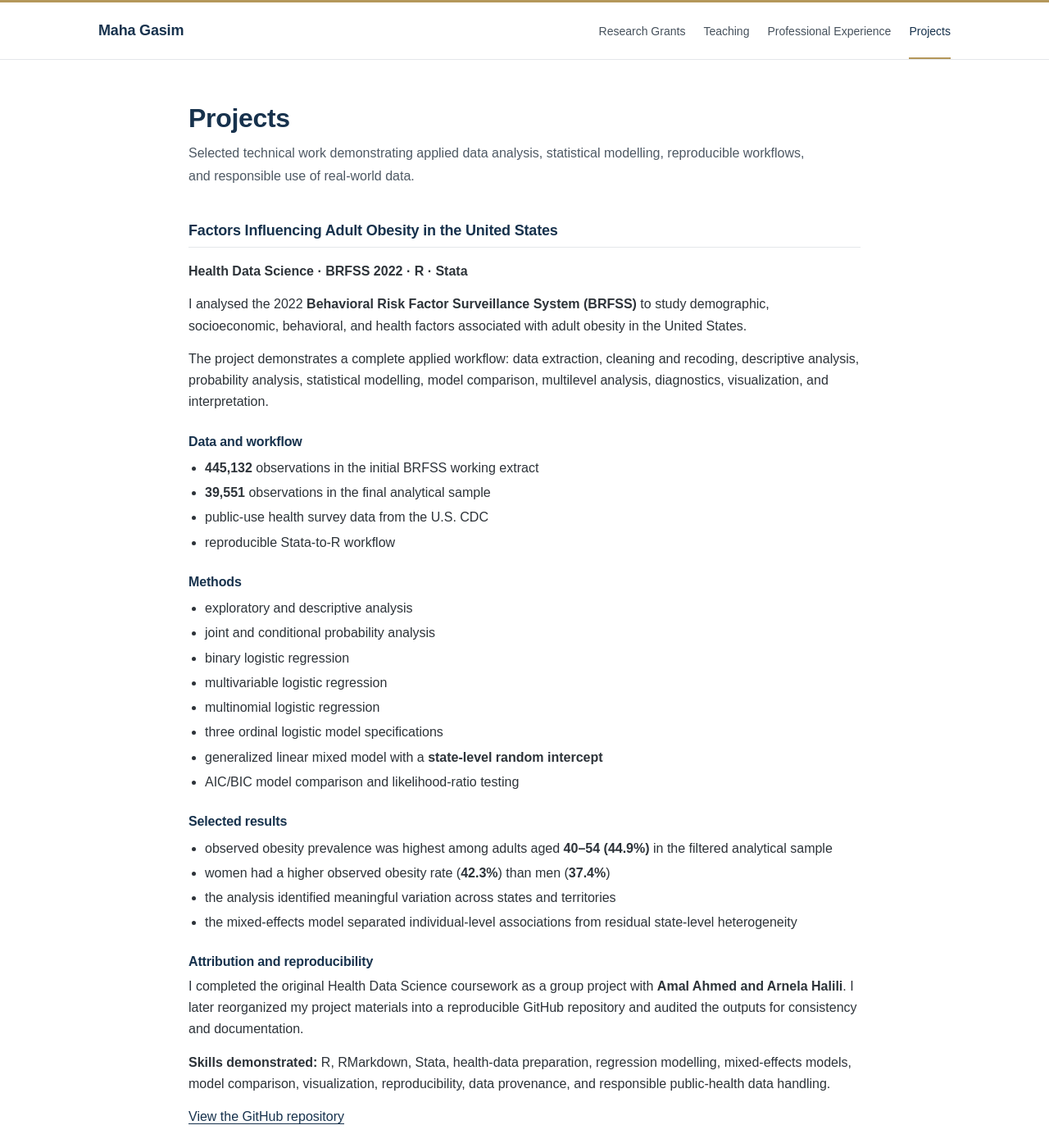
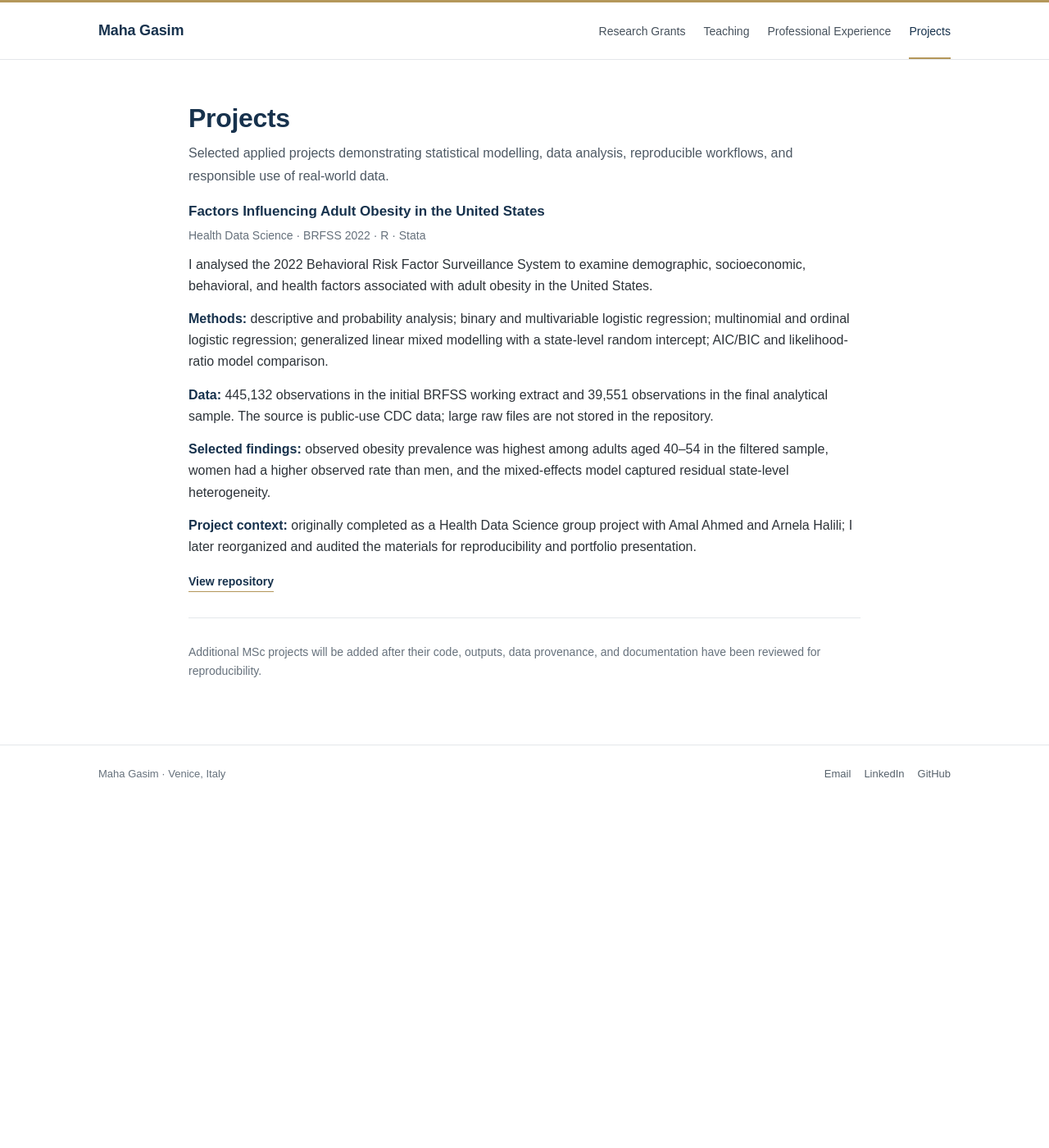
Before and after one commit to mahagasim/mahagasim.github.io, a Jekyll site: the page built from projects.md, in a window 1280 px wide and 1400 px high. Shown: the whole window at 82% size. Built offline with Jekyll 4.4.1, drawn with Linux system fonts in a browser that asks for light colours; some of the changed text lies outside the part shown.

Commit message:
Make Projects page concise and scalable for additional work

```diff
--- a/projects.md
+++ b/projects.md
@@ -5,49 +5,23 @@ title: Projects
 
 # Projects
 
-<p class="page-intro">Selected technical work demonstrating applied data analysis, statistical modelling, reproducible workflows, and responsible use of real-world data.</p>
+<p class="page-intro">Selected applied projects demonstrating statistical modelling, data analysis, reproducible workflows, and responsible use of real-world data.</p>
 
-## Factors Influencing Adult Obesity in the United States
+<div class="project-entry">
+  <div class="project-title">Factors Influencing Adult Obesity in the United States</div>
+  <div class="project-meta">Health Data Science · BRFSS 2022 · R · Stata</div>
 
-**Health Data Science · BRFSS 2022 · R · Stata**
+  <p>I analysed the 2022 Behavioral Risk Factor Surveillance System to examine demographic, socioeconomic, behavioral, and health factors associated with adult obesity in the United States.</p>
 
-I analysed the 2022 **Behavioral Risk Factor Surveillance System (BRFSS)** to study demographic, socioeconomic, behavioral, and health factors associated with adult obesity in the United States.
+  <p><span class="project-label">Methods:</span> descriptive and probability analysis; binary and multivariable logistic regression; multinomial and ordinal logistic regression; generalized linear mixed modelling with a state-level random intercept; AIC/BIC and likelihood-ratio model comparison.</p>
 
-The project demonstrates a complete applied workflow: data extraction, cleaning and recoding, descriptive analysis, probability analysis, statistical modelling, model comparison, multilevel analysis, diagnostics, visualization, and interpretation.
+  <p><span class="project-label">Data:</span> 445,132 observations in the initial BRFSS working extract and 39,551 observations in the final analytical sample. The source is public-use CDC data; large raw files are not stored in the repository.</p>
 
-### Data and workflow
+  <p><span class="project-label">Selected findings:</span> observed obesity prevalence was highest among adults aged 40–54 in the filtered sample, women had a higher observed rate than men, and the mixed-effects model captured residual state-level heterogeneity.</p>
 
-- **445,132** observations in the initial BRFSS working extract
-- **39,551** observations in the final analytical sample
-- public-use health survey data from the U.S. CDC
-- reproducible Stata-to-R workflow
+  <p><span class="project-label">Project context:</span> originally completed as a Health Data Science group project with Amal Ahmed and Arnela Halili; I later reorganized and audited the materials for reproducibility and portfolio presentation.</p>
 
-### Methods
+  <a class="project-link" href="https://github.com/mahagasim/adult-obesity-brfss-analysis">View repository</a>
+</div>
 
-- exploratory and descriptive analysis
-- joint and conditional probability analysis
-- binary logistic regression
-- multivariable logistic regression
-- multinomial logistic regression
-- three ordinal logistic model specifications
-- generalized linear mixed model with a **state-level random intercept**
-- AIC/BIC model comparison and likelihood-ratio testing
-
-### Selected results
-
-- observed obesity prevalence was highest among adults aged **40–54 (44.9%)** in the filtered analytical sample
-- women had a higher observed obesity rate (**42.3%**) than men (**37.4%**)
-- the analysis identified meaningful variation across states and territories
-- the mixed-effects model separated individual-level associations from residual state-level heterogeneity
-
-### Attribution and reproducibility
-
-I completed the original Health Data Science coursework as a group project with **Amal Ahmed and Arnela Halili**. I later reorganized my project materials into a reproducible GitHub repository and audited the outputs for consistency and documentation.
-
-**Skills demonstrated:** R, RMarkdown, Stata, health-data preparation, regression modelling, mixed-effects models, model comparison, visualization, reproducibility, data provenance, and responsible public-health data handling.
-
-[View the GitHub repository](https://github.com/mahagasim/adult-obesity-brfss-analysis)
-
----
-
-Additional MSc projects will be added as I complete their reproducibility and documentation review.
+<p class="meta-line">Additional MSc projects will be added after their code, outputs, data provenance, and documentation have been reviewed for reproducibility.</p>
```
